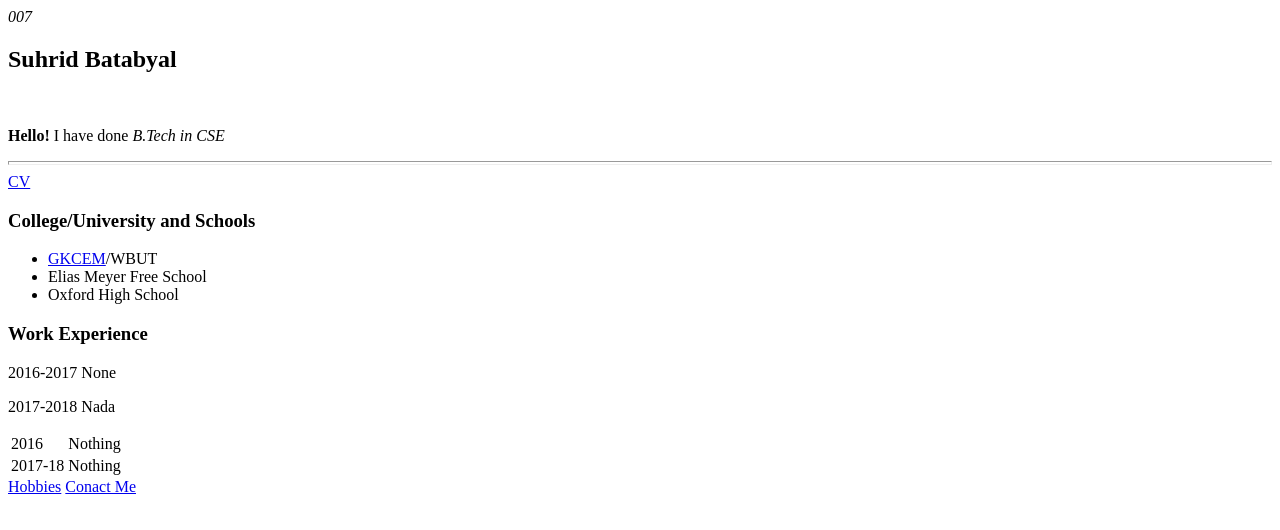
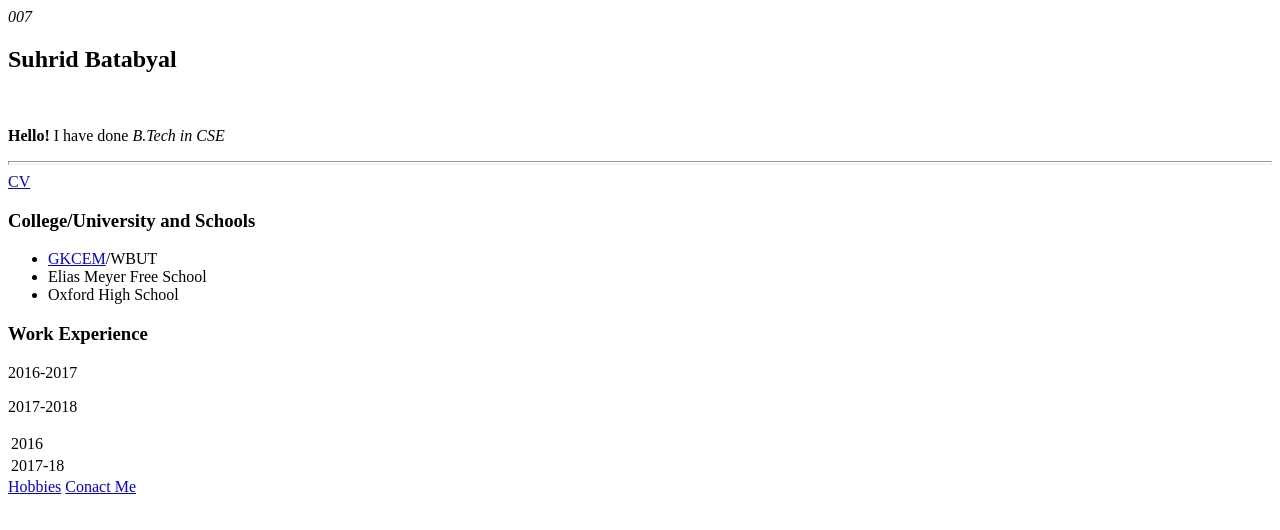
Before and after one commit to suhridbatabyal/CV, a plain HTML site: page index.html in a window 1280 px wide. Drawn offline with Linux system fonts and the light colour scheme.

Commit message:
Update index.html

```diff
--- a/index.html
+++ b/index.html
@@ -20,16 +20,16 @@
              <li>Oxford High School</li>
             </ul>
             <h3>Work Experience </h3>
-            <p>2016-2017 None</p>
-            <p>2017-2018 Nada</p>
+            <p>2016-2017 </p>
+            <p>2017-2018 </p>
             <table>
               <tr>
               <td>2016 </td>
-              <td>Nothing</td>
+              <td></td>
               </tr>
               <tr>
                 <td>2017-18</td>
-            <td>Nothing</td>  </tr>
+            <td></td>  </tr>
             </table>
             <a href="Hobbies.htm" alt="">Hobbies</a>
 <a href="Contacts.htm" alt="">Conact Me</a>
```
